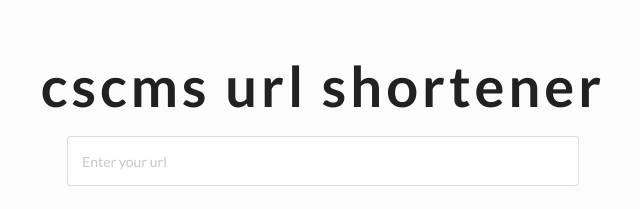
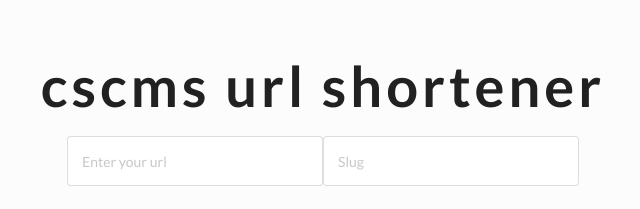
Before and after one commit to thetkpark/cscms-url-shortener, a React (Create React App) app in the folder client/: page / in a window 1280 px wide. Shown: the part 232-441 px from the top of the page, without its empty margins (317-957 px from the left). Built offline with nearby package versions, Linux system fonts and the light colour scheme.

Commit message:
add: input field and call function :sparkles:

```diff
--- a/client/src/components/Landing.js
+++ b/client/src/components/Landing.js
@@ -11,12 +11,17 @@ class Landing extends Component {
 		displayModal: false,
 		type: '',
 		url: '',
+		slug: '',
 		loading: false,
 		displayWarning: false
 	}
 	getShorten = async () => {
 		this.setState({ loading: true })
-		await this.props.createShorten(this.state.url)
+		if (this.state.slug !== '') {
+			await this.props.createShortenWithSlug(this.state.url, this.state.slug)
+		} else {
+			await this.props.createShorten(this.state.url)
+		}
 		this.setState({ loading: false })
 		if (this.props.success) {
 			this.setState({ displayModal: true, type: 'shorten' })
@@ -72,6 +77,9 @@ class Landing extends Component {
 	handleChange = event => {
 		this.setState({ url: event.target.value })
 	}
+	handleChangeSlug = event => {
+		this.setState({ slug: event.target.value })
+	}
 	render() {
 		return (
 			<div id="landing">
@@ -80,10 +88,18 @@ class Landing extends Component {
 				<div className="ui input" id="url">
 					<input
 						type="text"
+						id="input-url"
 						placeholder="Enter your url"
 						focus="true"
 						value={this.state.url}
 						onChange={this.handleChange}
+					/>
+					<input
+						id="input-slug"
+						type="text"
+						placeholder="Slug"
+						value={this.state.slug}
+						onChange={this.handleChangeSlug}
 					/>
 				</div>
 				<div id="actionBtn">
```
